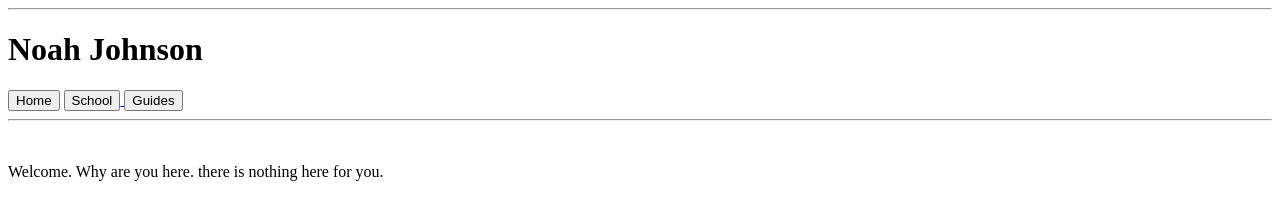
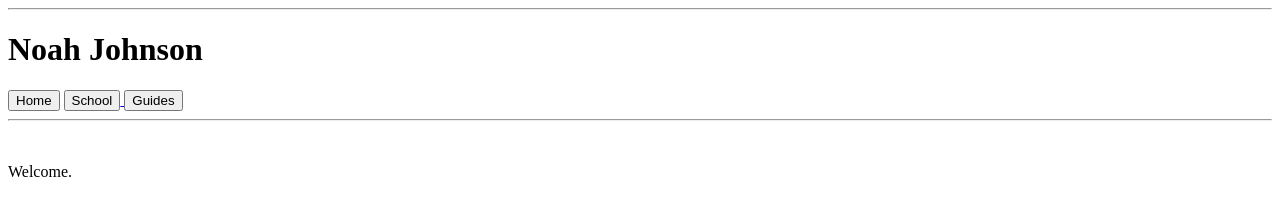
Before and after one commit to crosswinddesigns/noahjohnson, a plain HTML site: page index.html in a window 1280 px wide. Drawn offline with Linux system fonts and the light colour scheme.

Commit message:
Update index.html

```diff
--- a/index.html
+++ b/index.html
@@ -18,7 +18,7 @@
     <hr>
     <br>
     <p>
-        Welcome. Why are you here. there is nothing here for you.
+        Welcome.
 
     </p>
 </body>
```
